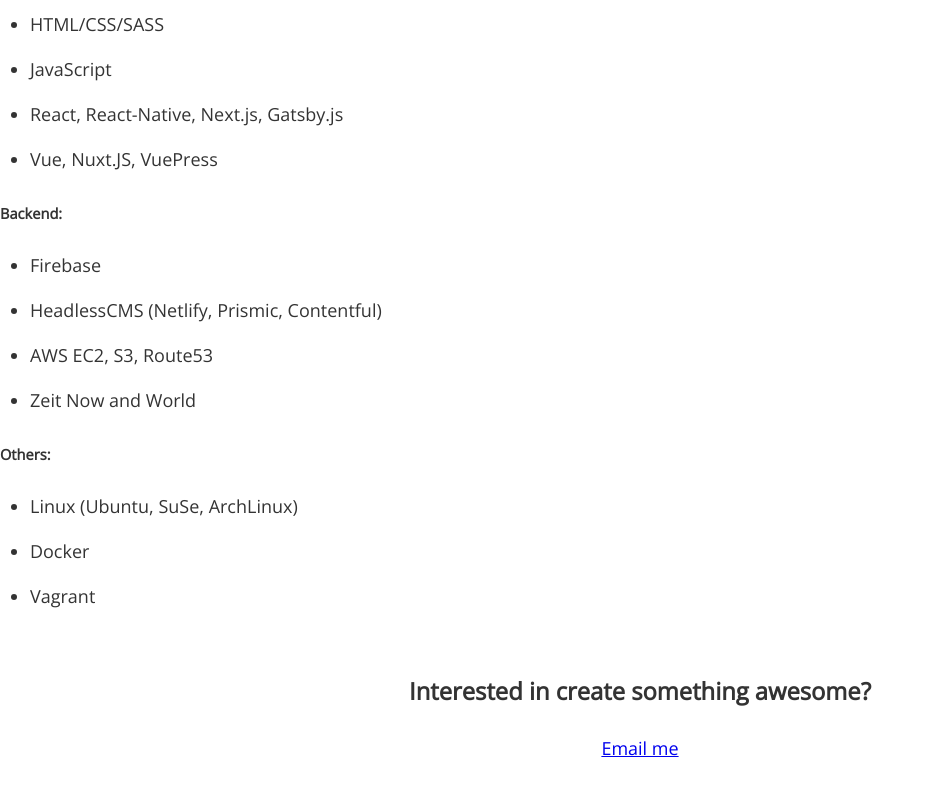
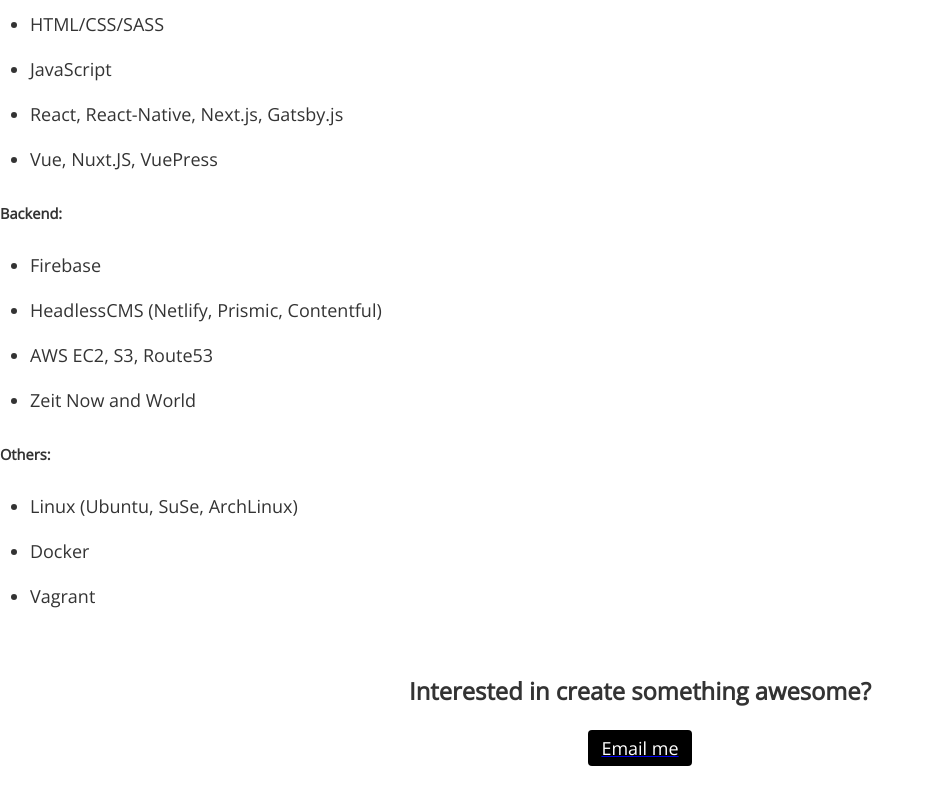
Before and after one commit to highlabs/highlabs.github.io, a Gatsby site: page / in a window 1280 px wide. Shown: the part 1400-2200 px from the top of the page, without its empty margins (0-934 px from the left). Built offline with nearby package versions, Linux system fonts and the light colour scheme; Gatsby itself is replaced by a stand-in of ours.

Commit message:
simple button animation

```diff
--- a/src/components/footer.js
+++ b/src/components/footer.js
@@ -4,7 +4,9 @@
 const Footer = () => (
   <footer className="footer">
       <h3>Interested in create something awesome?</h3>
-      <a className="button" href="mailto:daniel0oshiro@gmail.com">Email me</a>
+      <a className="button" href="mailto:daniel0oshiro@gmail.com">
+        <span>Email me</span>
+      </a>
   </footer>
 )
 
--- a/src/components/footer.scss
+++ b/src/components/footer.scss
@@ -1,5 +1,75 @@
-footer {
+.footer {
   padding-top: 2em;
   padding-bottom: 2em;
   text-align: center;
+  .button {
+    position: relative;
+    border: 0;
+    padding-bottom: 0;
+    padding-left: 0;
+    padding-right: 0;
+    padding-top: 0;
+    span {
+      color: white;
+      background: black;
+      z-index: 100;
+      width: 100%;
+      height: 100%;
+      padding-bottom: calc(0.375em - 1px);
+      padding-left: 0.75em;
+      padding-right: 0.75em;
+      padding-top: calc(0.375em - 1px);
+      border-radius: 4px;
+    }
+    &:before {
+      content: '';
+      position: absolute;
+      width: 100%;
+      height: 100%;
+      border: 2px solid rgb(208,2,27);
+      border-radius: 4px;
+      top: 0;
+      left: 0;
+      z-index: -1;
+      transition: all ease-in 200ms;
+    }
+    &:after {
+      content: '';
+      position: absolute;
+      width: 100%;
+      height: 100%;
+      border: 2px solid rgb(0,56,101);
+      border-radius: 4px;
+      top: 0;
+      left: 0;
+      z-index: -2;
+      transition: all ease-in 200ms;
+    }
+    &:hover {
+      &:before {
+        content: '';
+        position: absolute;
+        width: 100%;
+        height: 100%;
+        border: 2px solid rgb(208,2,27);
+        border-radius: 4px;
+        top: -4px;
+        left: -2px;
+        z-index: -1;
+        transition: all ease-in-out 200ms;
+      }
+      &:after {
+        content: '';
+        position: absolute;
+        width: 100%;
+        height: 100%;
+        border: 2px solid rgb(0,56,101);
+        border-radius: 4px;
+        top: -8px;
+        left: 2px;
+        z-index: -2;
+        transition: all ease-in-out 200ms;
+      }
+    }
+  }
 }
```
